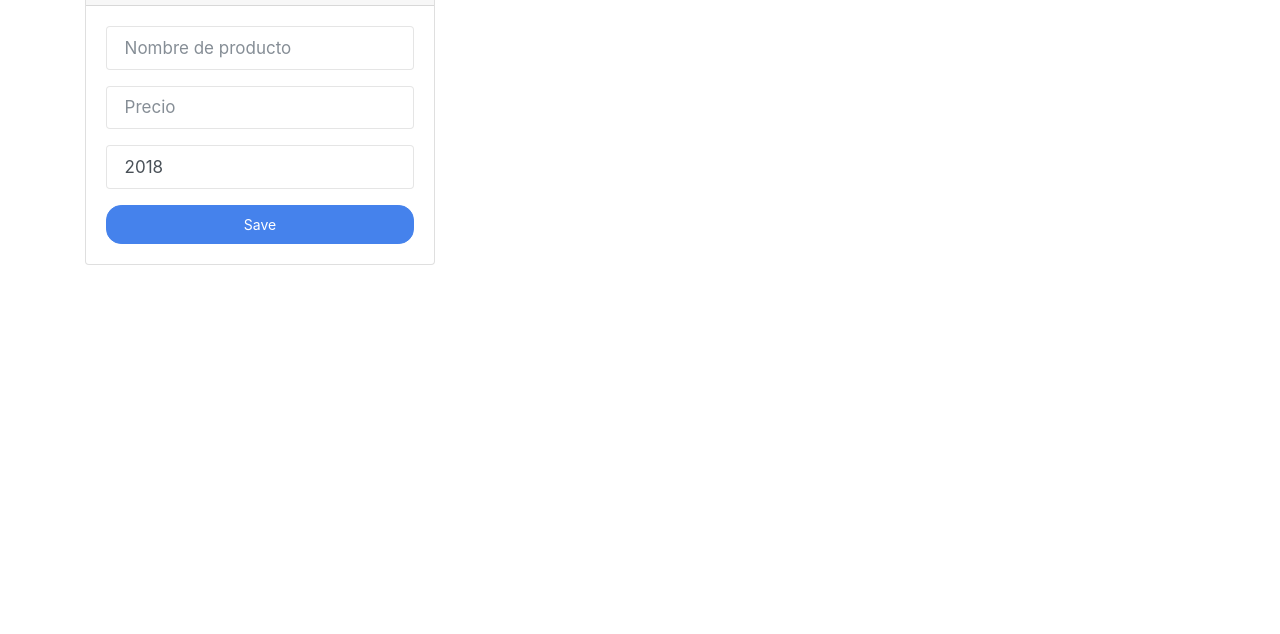
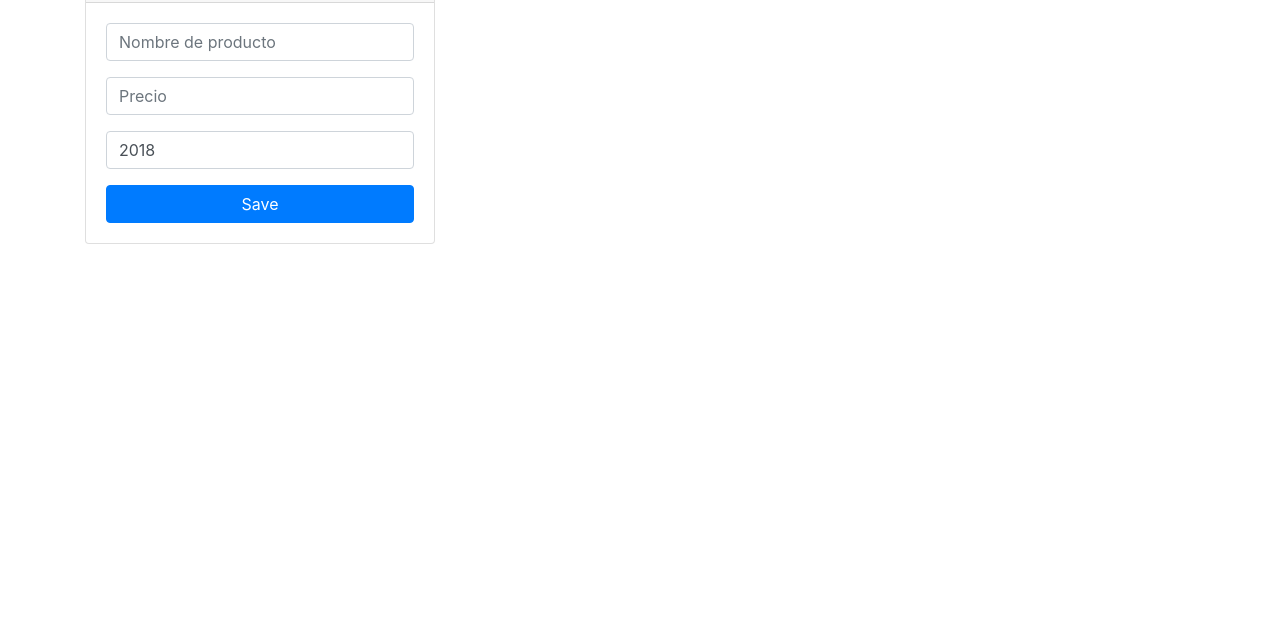
Before and after one commit to dani4983/Aplicacion-de-productos, a plain HTML site: page index.html in a window 1280 px wide. Shown: the part 166-800 px from the top of the page. Drawn offline with nearby package versions, Linux system fonts and the light colour scheme.

Commit message:
Update index.html

```diff
--- a/index.html
+++ b/index.html
@@ -8,6 +8,7 @@
     <title>Aplicación para productos</title>
     <!-- Bootswatch Theme -->
     <link rel="stylesheet" href="https://bootswatch.com/4/litera/bootstrap.min.css">
+    <link rel="stylesheet" href="https://stackpath.bootstrapcdn.com/bootstrap/4.1.3/css/bootstrap.min.css" integrity="sha384-MCw98/SFnGE8fJT3GXwEOngsV7Zt27NXFoaoApmYm81iuXoPkFOJwJ8ERdknLPMO" crossorigin="anonymous">
     <!-- Custom CSS -->
     <link rel="stylesheet" href="App.css">
 </head>
@@ -46,6 +47,6 @@
         </div>
     </div>
    <script src="App.js" ></script>
-   <!--<script src="App2.js" ></script>-->
+
    </body>
 </html>
```
